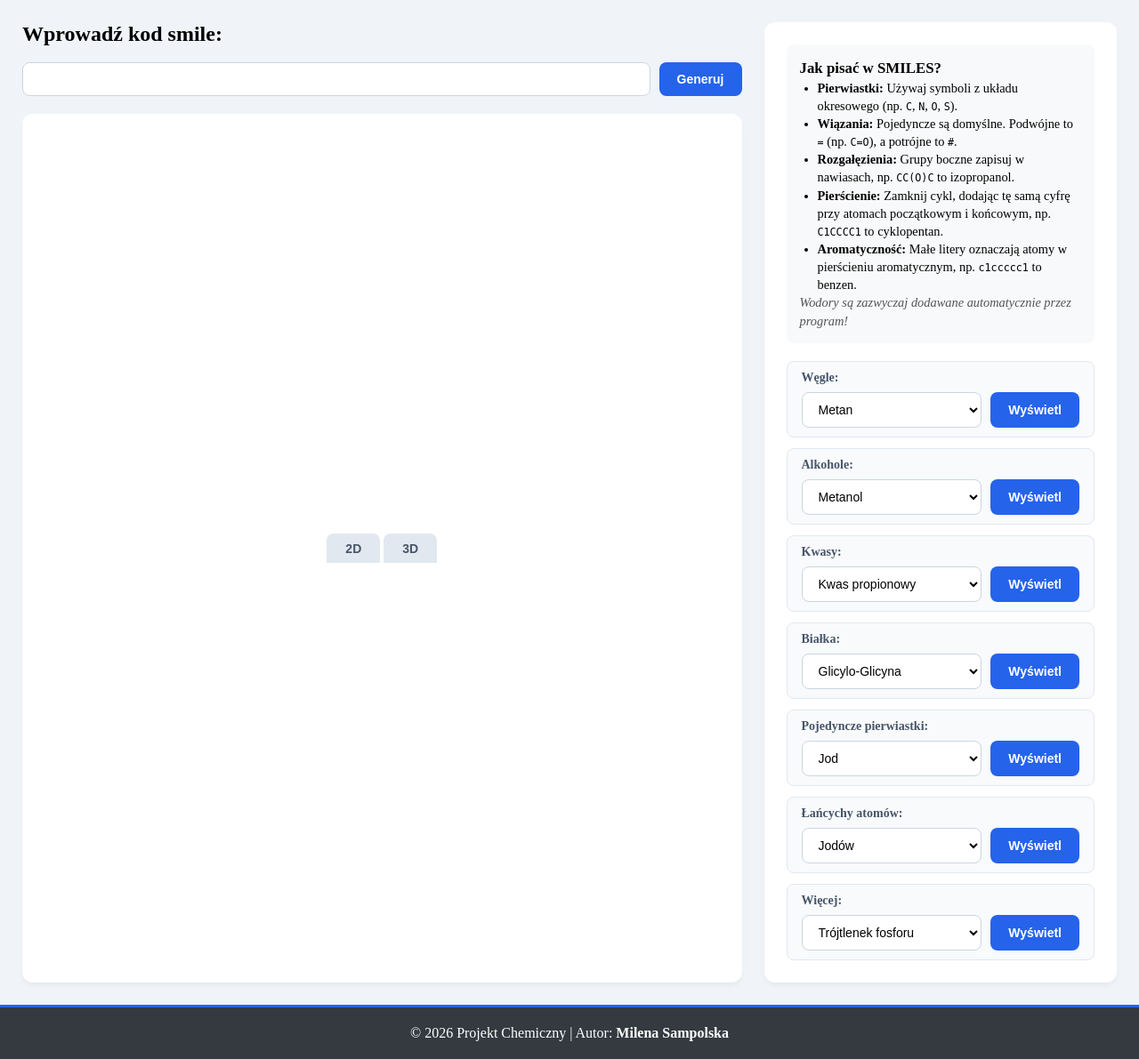
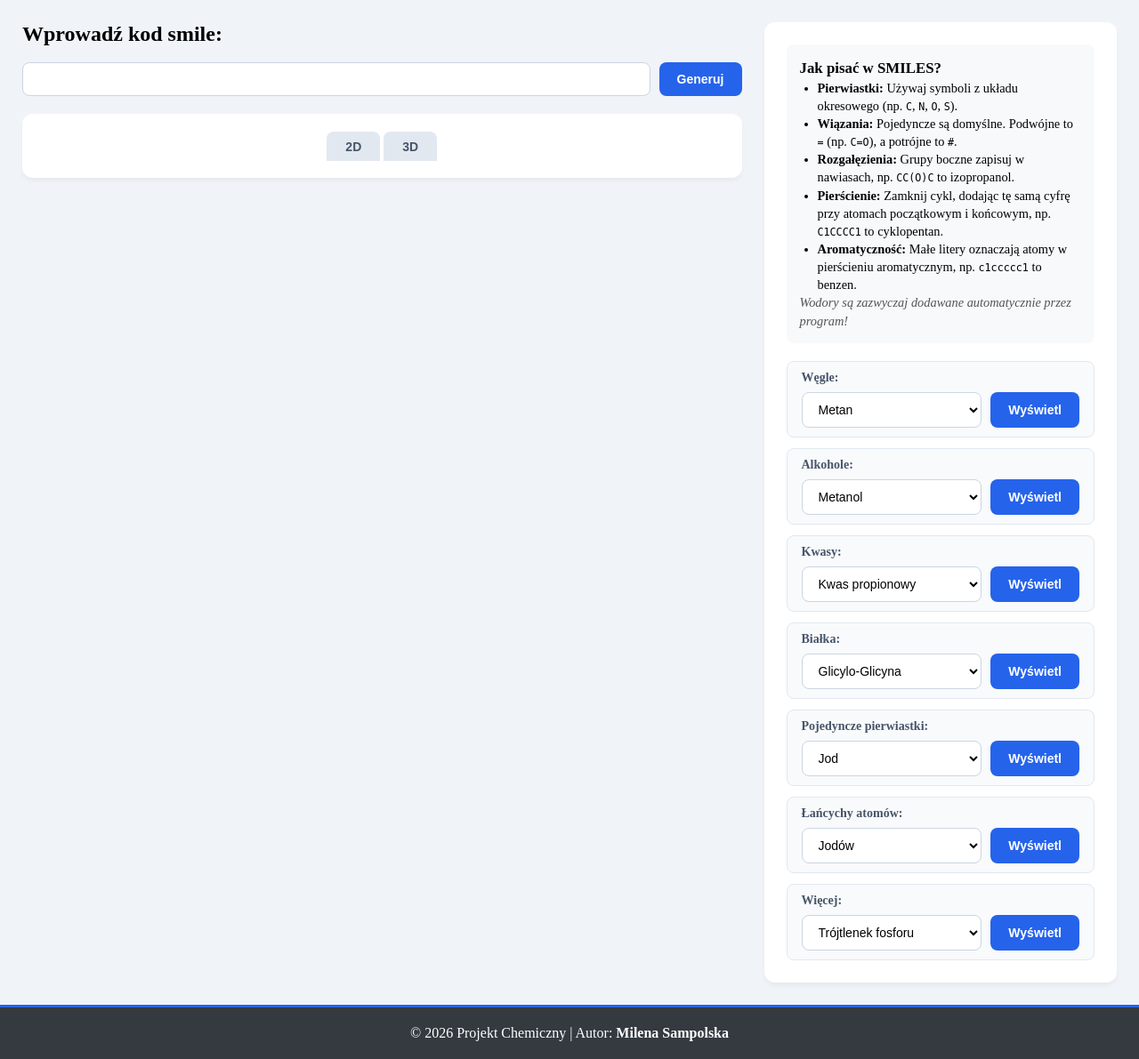
Before and after one commit to sampolska0506/chemia-django, a Django app: template templates/main.html in a window 1280 px wide. Shown: the whole page at 89% size. Run offline with Django 5.2, Linux system fonts and the light colour scheme; the template is opened without the code that fills it, so the values that code supplies are empty.

Commit message:
Update style.css

```diff
--- a/static/style.css
+++ b/static/style.css
@@ -27,6 +27,7 @@ body {
     display: flex;
     flex-direction: column;
     gap: 20px;
+    align-self: flex-start;
 }
 
 .search-form {
@@ -97,7 +98,7 @@ body {
     display: flex;
     flex-direction: column;
     gap: 20px;
-    /* Usuwamy stąd overflow-y, jeśli chcesz, żeby cała strona się przewijała */
+    align-self: flex-start;
 }
 
 .container-right h1 {
```
